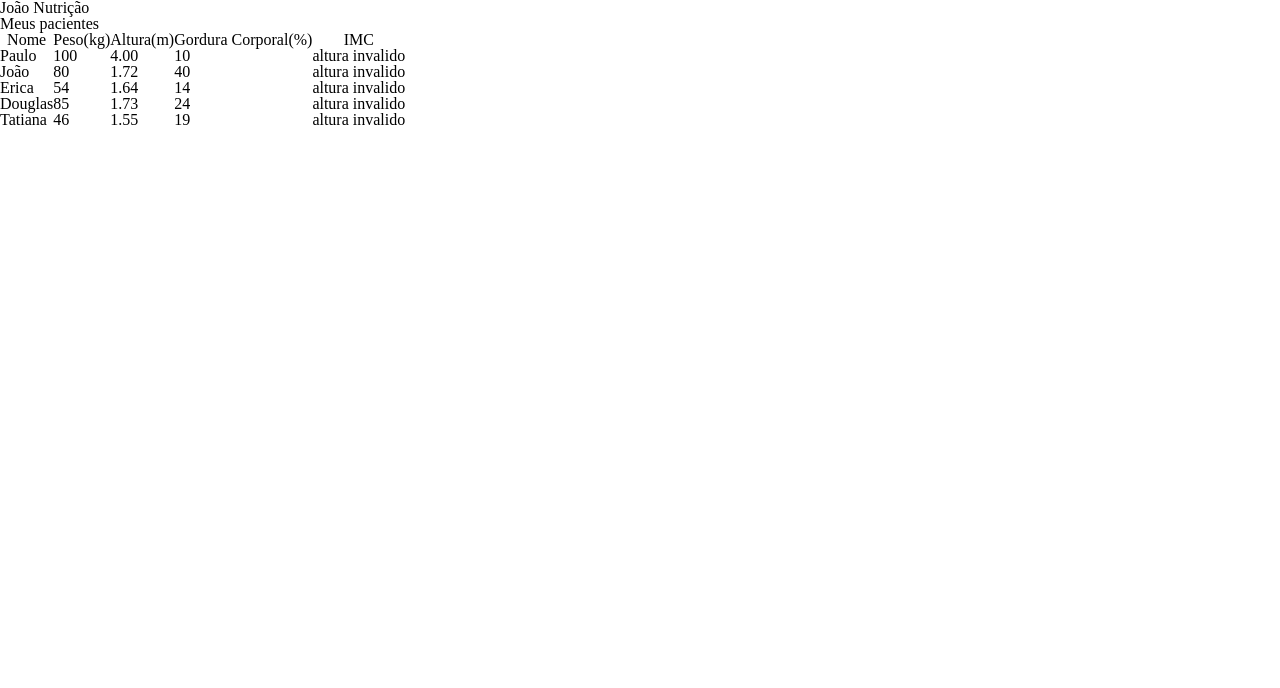
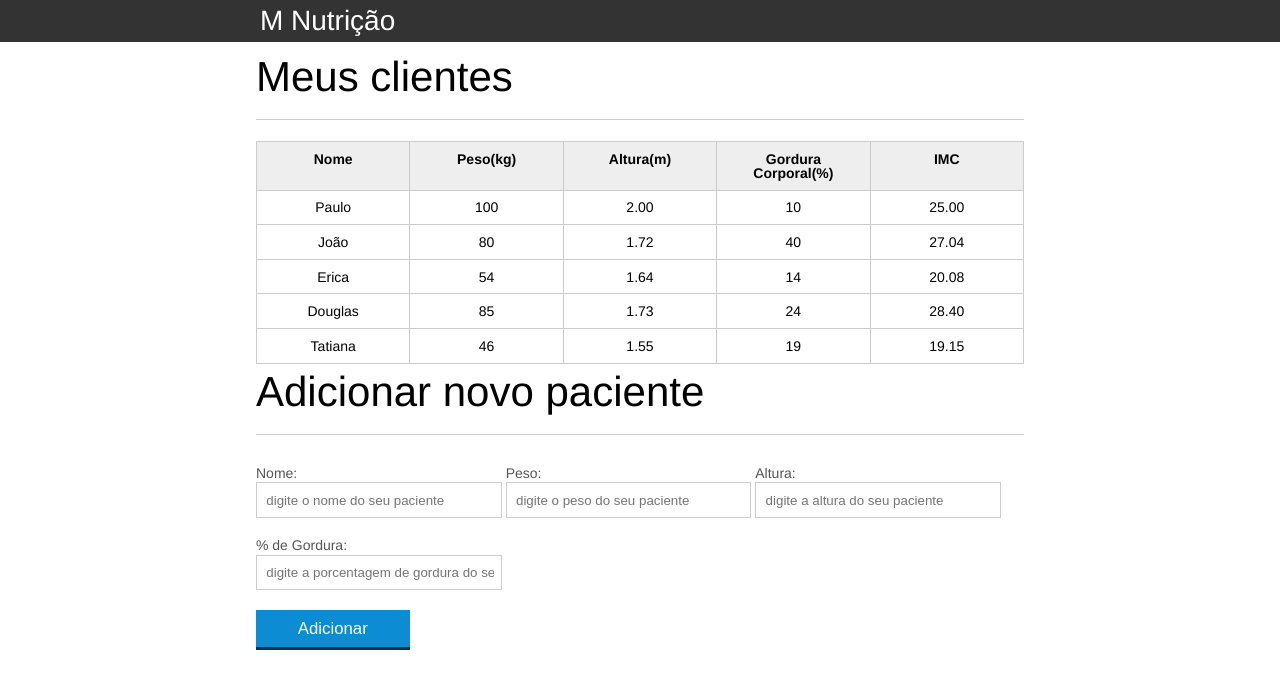
Before and after one commit to Greg-alm/nutri-o, a plain HTML site: page index.html in a window 1280 px wide. Drawn offline with Linux system fonts and the light colour scheme; files that its build step writes are made by us from their sources.

Commit message:
Add files via upload

```diff
--- /dev/null
+++ b/index.css
@@ -0,0 +1,139 @@
+*{
+	box-sizing: border-box;
+ }
+
+body{
+	font-family: "Helvetica Neue", "Helvetica", Helvetica, Arial, sans-serif;
+	font-size: 14px;
+}
+
+header{
+	background-color: #333;
+	height: 3em;
+	color: #FFF;
+	margin-bottom: 1em;
+}
+
+header h1{
+	font-size: 2em;
+	display:inline-block;
+	vertical-align:	middle;
+}
+header h2{
+	font-size: 2em;
+	display:inline-block;
+	vertical-align:	middle;
+}
+
+header .container:before{
+	content: '';
+	display:inline-block;
+	height: 100%;
+	vertical-align:	middle;
+}
+
+.container{
+	width: 60%;
+	height: 100%;
+	margin: 0 auto;
+}
+
+section{
+	margin: 2em 0;
+	overflow: hidden;
+}
+
+section h2{
+	font-size: 3em;
+	display: block;
+	padding-bottom: .5em;
+	border-bottom: 1px solid #ccc;
+	margin-bottom: .5em;
+}
+
+table{
+	width: 100%;
+	margin-bottom : .5em;
+    table-layout: fixed;
+
+}
+
+td, th {
+	padding: .7em;
+	margin: 0;
+	border: 1px solid #ccc;
+	text-align: center;
+}
+
+th{
+	font-weight: bold;
+	background-color: #EEE;
+}
+
+label{
+	color: #555;
+	display: block;
+	margin-bottom: .2em;
+}
+
+.campo{
+	margin: 0;
+	padding-bottom: 1em;
+	width: 100%;
+	border: 1px solid #ccc;
+	padding: .7em;
+	width: 100%;
+}
+
+.campo-medio{
+	display: inline-block;
+	padding-right: .5em;
+}
+
+.grupo{
+	width: 32%;
+	display: inline-block;
+	padding: 10px 0px;
+}
+
+button{
+	padding: .5em 2em;
+	border: 0;
+	border-bottom: 3px solid;
+	font-size: 1.2em;
+	cursor: pointer;
+	margin: 0;
+	margin-top: -3px;
+	color: #fff;
+	background-color:#0c8cd3;
+	border-color: #04324c;
+	width: 20%;
+    display: block;
+    clear: both;
+    margin: 10px 0px;
+
+}
+
+button:active{
+	margin-top:0px;
+	border: 0;
+}
+
+button[disabled=disabled], button:disabled {
+    background-color: gray;
+	border-color: darkgray;
+
+}
+
+.adicionar-paciente{
+    margin-top: 30px;
+}
+
+.campo-invalido{
+	border: 1px solid red;
+}
+.paciente-invalido{
+
+	background-color: red;
+
+}
--- a/index.html
+++ b/index.html
@@ -2,21 +2,22 @@
 <html lang="pt-br">
 	<head>
 		<meta charset="UTF-8">
-		<title>Aparecida Nutrição</title>
+		<title>maicao Nutrição</title>
 		<link rel="icon" href="favicon.ico" type="image/x-icon">
-		<link rel="stylesheet" type="text/css" href="css/reset.css">
-		<link rel="stylesheet" type="text/css" href="css/index.css">
+		<link rel="stylesheet" type="text/css" href="reset.css">
+		<link rel="stylesheet" type="text/css" href="index.css">
+	</head>
 
-	</head>
+
 	<body>
 		<header>
 			<div class="container">
-				<h1 class="container-titulo">Aparecida Nutrição</h1>
+				<h1 class="titulo">maicao Nutrição</h1>
 			</div>
 		</header>
 		<main>
 			<section class="container">
-				<h2 class="container-titulo-dois">Meus Clientes</h2>
+				<h2 class="titulo-secundario">Meus Clientes</h2>
 				<table>
 					<thead>
 						<tr>
@@ -28,10 +29,10 @@
 						</tr>
 					</thead>
 					<tbody id="tabela-pacientes">
-						<tr id="primeiro-cliente" class="paciente" >
+						<tr class="paciente" id="primeiro-paciente" >
 							<td class="info-nome">Paulo</td>
 							<td class="info-peso">100</td>
-							<td class="info-altura">4.00</td>
+							<td class="info-altura">2.00</td>
 							<td class="info-gordura">10</td>
 							<td class="info-imc">0</td>
 						</tr>
@@ -71,6 +72,36 @@
 
 			</section>
 		</main>
-		<script src="principal.js"></script>
+<section class="container">
+	<h2 id="titulo-form">Adicionar novo paciente</h2>
+	<form id="form-adiciona">
+		<div class="grupo">
+			<label for="nome">Nome:</label>
+			<input id="nome" name="nome" type="text" placeholder="digite o nome do seu paciente" class="campo">
+		</div>
+		<div class="grupo">
+			<label for="peso">Peso:</label>
+			<input id="peso" name="peso" type="text" placeholder="digite o peso do seu paciente"
+				class="campo campo-medio">
+		</div>
+		<div class="grupo">
+			<label for="altura">Altura:</label>
+			<input id="altura" name="altura" type="text" placeholder="digite a altura do seu paciente"
+				class="campo campo-medio">
+		</div>
+		<div class="grupo">
+			<label for="gordura">% de Gordura:</label>
+			<input id="gordura" type="text" placeholder="digite a porcentagem de gordura do seu paciente"
+				class="campo campo-medio">
+		</div>
+
+		<button id="adicionar-paciente" class="botao bto-principal">Adicionar</button>
+	</form>
+</section>
+
+	<script src="principal.js">
+	</script>
+
 	</body>
+
 </html>
--- a/principal.js
+++ b/principal.js
@@ -1,52 +1,52 @@
-//MUDA OS TITULOS
-var tsecundario = document.querySelector(".container-titulo-dois");
-tsecundario.textContent = "Meus pacientes";
+//Este bloco altera o subtitulo e o titulo//
+var tituloSegundario = document.querySelector(".titulo-secundario");
+tituloSegundario.textContent = "Meus clientes";
+var titulo = document.querySelector(".titulo");
+titulo.textContent = "M Nutrição";
 
-var titulo = document.querySelector(".container-titulo");
-titulo.textContent = "João Nutrição";
-
-//SELECIONA PACIENTE
+//Este bloco determina a variavel peso do primeiro paciente//
 var pacientes = document.querySelectorAll(".paciente");
 
-for (var i = 0; i < pacientes.length; i++) {
+for(var i = 0; i < pacientes.length; i++){
+
   var paciente = pacientes[i];
 
-    //OBTÉM O VALOR PESO
   var tdPeso = paciente.querySelector(".info-peso");
   var peso = tdPeso.textContent;
-    console.log(peso);
 
-    //OBTÉM O VALOR ALTURA
-    var tdAltura = document.querySelector(".info-altura");
+
+  //Este bloco determina a variavel altura do primeiro paciente//
+
+  var tdAltura = paciente.querySelector(".info-altura");
   var altura = tdAltura.textContent;
-    console.log(altura);
 
-    //CALCULA IMC
-    var IMC = peso / (altura * altura);
 
-    //VALORES BOOLEANOS
+  //Este bloco determina a variavel IMC do primeiro paciente e muda seu conteúdo//
+  var IMC = peso / (altura * altura)
+
+  //valores booleanos
   var pesoValido = true;
   var alturaValida = true;
 
-    if(pesoValido && alturaValida){
+  if (pesoValido && alturaValida) {
     var tdIMC = paciente.querySelector(".info-imc");
-        tdIMC.textContent = IMC;
+    tdIMC.textContent = IMC.toFixed(2);
   }
 
-    //AVISO DE VALOR INVÁLIDO
-    if(peso <= 0 || peso >= 1000){
+  //alerta caso o peso e altura sejam invalidos
+  if (peso <= 0 || peso >= 1000) {
     var pesoValido = false;
     tdIMC.textContent = "peso invalido";
     paciente.classList.add("paciente-invalido");
-
   }
 
-    if(altura < 0 || altura > 3.00){
+  if (altura <= 0 || altura >= 3.00) {
     var alturaValida = false;
-        alert("Altura inválida!");
     tdIMC.textContent = "altura invalido";
-        paciente.classList.add("pacienter-invalido");
+    paciente.classList.add("paciente-invalido");
+  }
 }
 
-
-}
+  titulo.addEventListener('click',function(){
+    alert("M nutrição foi catucado");
+  });
```
Also changed, not shown: teste.js (added, +12 -0 lines), reset.css (line endings or trailing spaces), 1 other file. Lines whose indentation alone changed are shown as unchanged.
